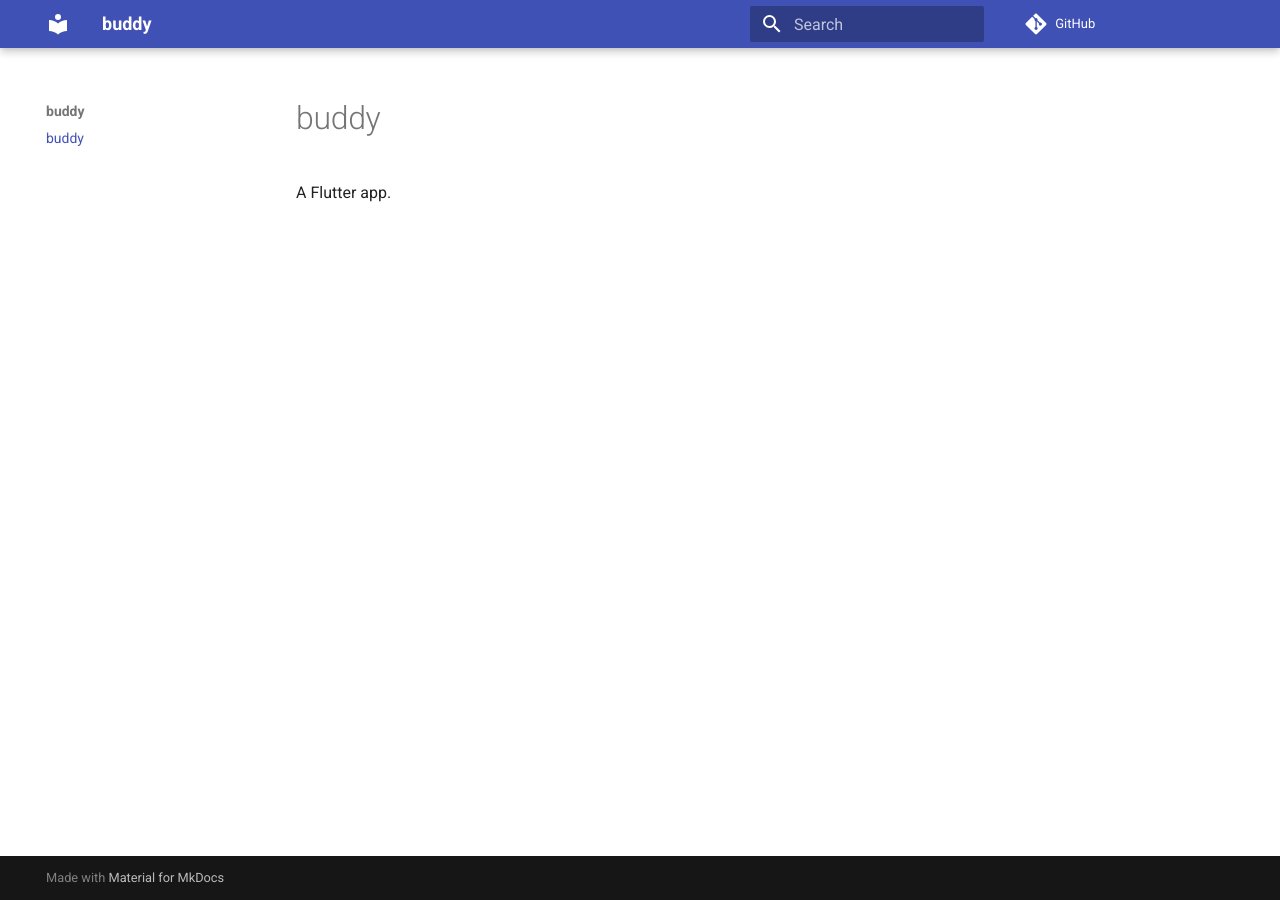
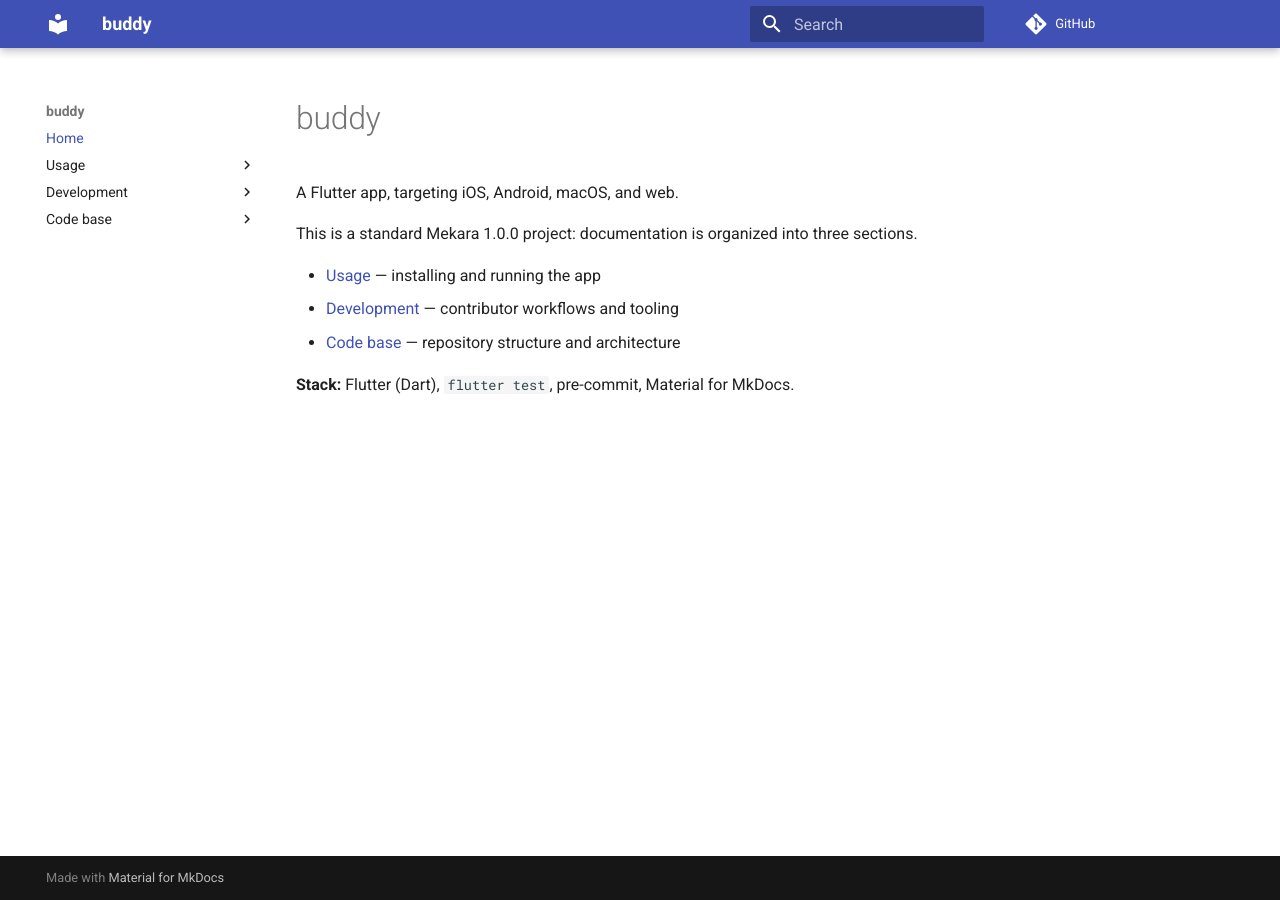
Before and after one commit to zamm-dev/buddy, an MkDocs documentation site: the page built from docs/docs/index.md, in a window 1280 px wide. Built offline with MkDocs 1.6.1 and Material for MkDocs 9.7.7, drawn with Linux system fonts in a browser that asks for light colours; comment, search, counter and statistics services are not loaded.

Commit message:
Restructure docs to standard Mekara layout
Co-Authored-By: Claude Sonnet 5.5 <noreply@anthropic.com>

```diff
--- a/docs/docs/index.md
+++ b/docs/docs/index.md
@@ -1,3 +1,11 @@
 # buddy
 
-A Flutter app.
+A Flutter app, targeting iOS, Android, macOS, and web.
+
+This is a standard Mekara 1.0.0 project: documentation is organized into three sections.
+
+- [Usage](usage/index.md) — installing and running the app
+- [Development](development/index.md) — contributor workflows and tooling
+- [Code base](code-base/index.md) — repository structure and architecture
+
+**Stack:** Flutter (Dart), `flutter test`, pre-commit, Material for MkDocs.
--- a/docs/mkdocs.yml
+++ b/docs/mkdocs.yml
@@ -3,3 +3,19 @@ site_url: https://zamm-dev.github.io/buddy/
 repo_url: https://github.com/zamm-dev/buddy
 theme:
   name: material
+markdown_extensions:
+  - pymdownx.superfences:
+      custom_fences:
+        - name: mermaid
+          class: mermaid
+          format: !!python/name:pymdownx.superfences.fence_code_format
+nav:
+  - Home: index.md
+  - Usage:
+      - Overview: usage/index.md
+  - Development:
+      - Overview: development/index.md
+  - Code base:
+      - Overview: code-base/index.md
+      - App: code-base/app.md
+      - Documentation site: code-base/docs-site.md
```
Also changed, not shown: docs/docs/code-base/app.md (added, +9 -0 lines), docs/docs/code-base/docs-site.md (added, +7 -0 lines), docs/docs/code-base/index.md (added, +8 -0 lines), docs/docs/development/index.md (added, +30 -0 lines), docs/docs/usage/index.md (added, +17 -0 lines).
